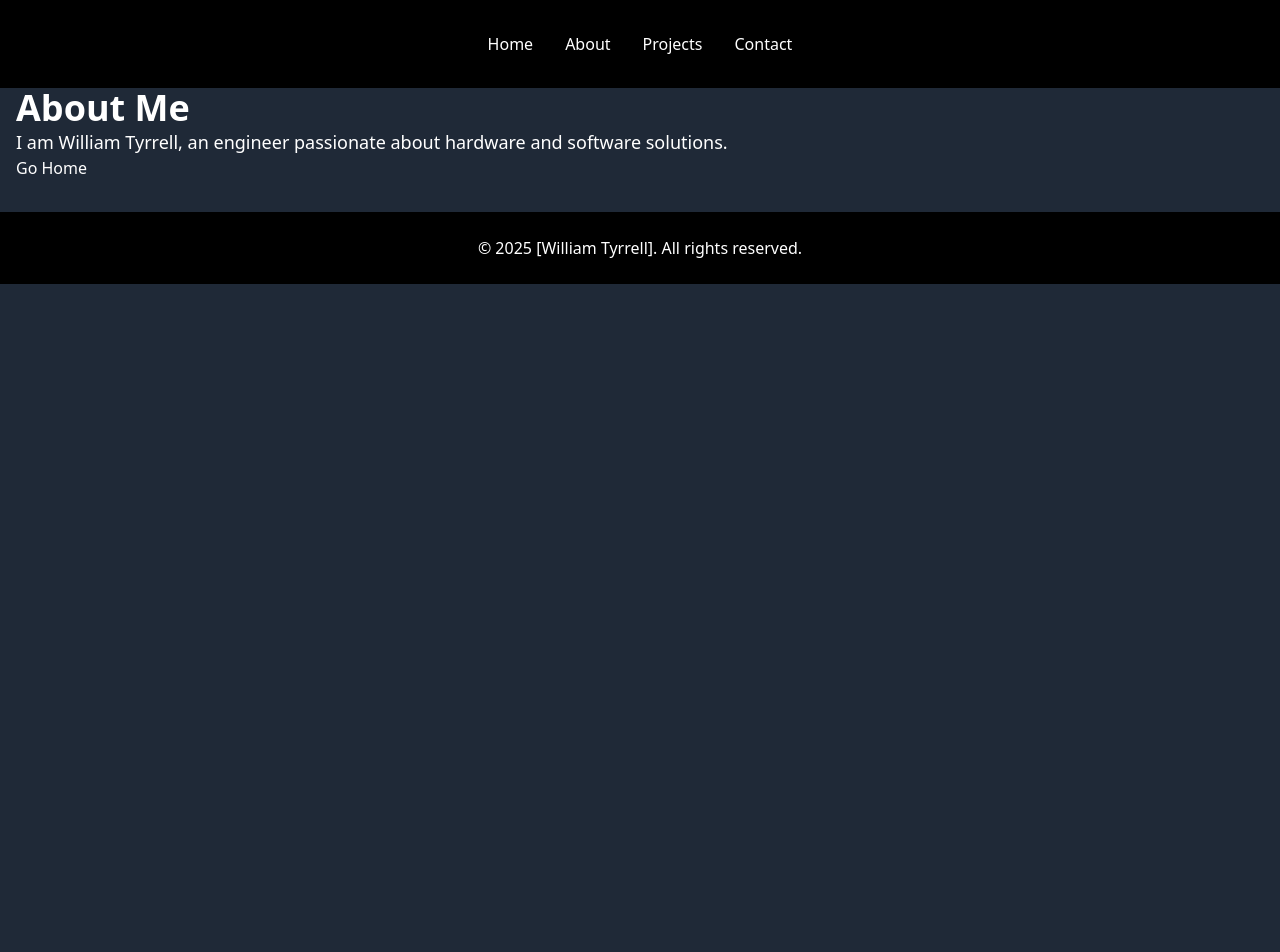
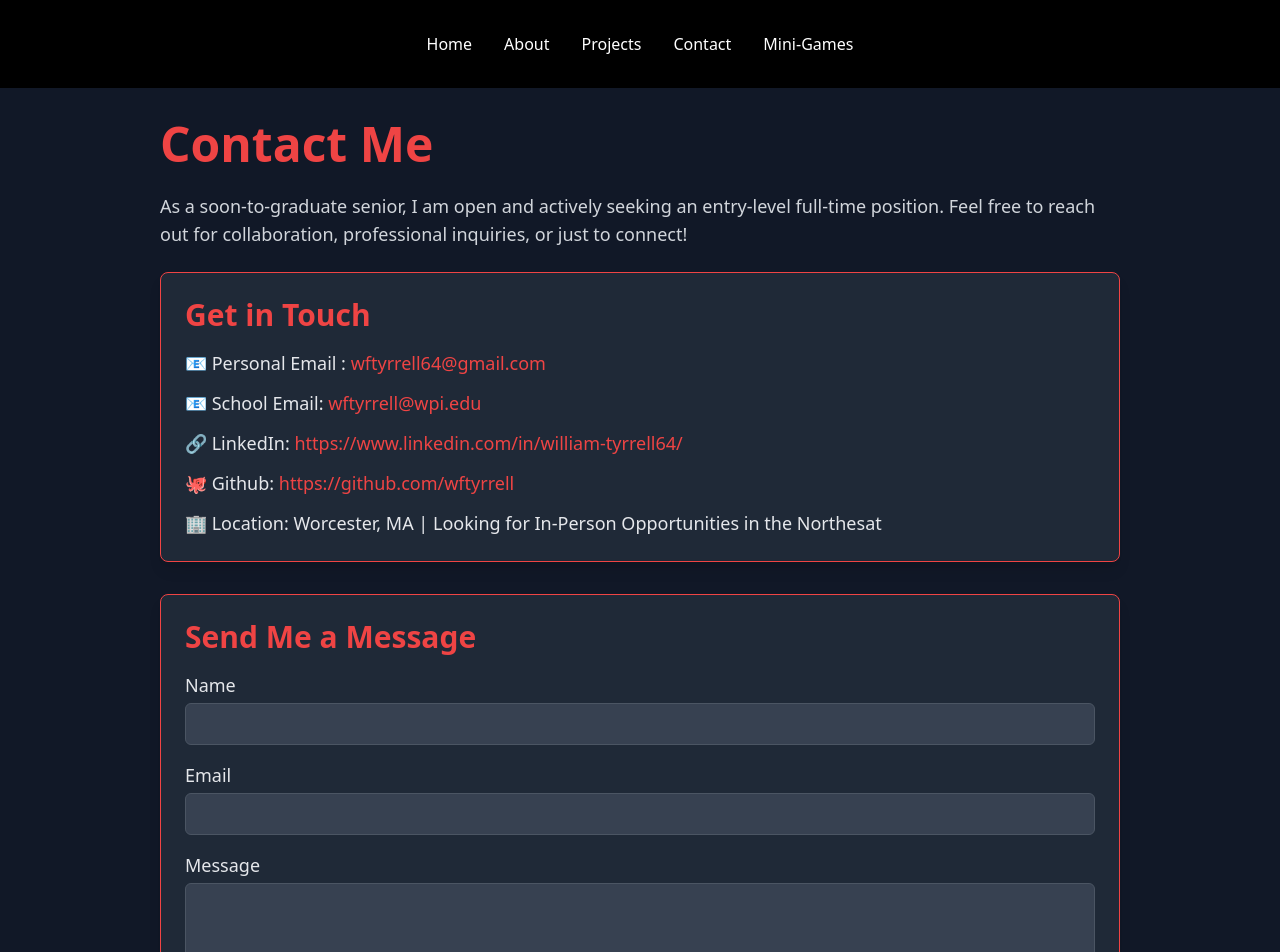
Before and after one commit to wftyrrell/personal-website, a Next.js app: page /contact in a window 1280 px wide. Shown: the top 952 px of the page. Before the commit the page ends 800 px from the top, so only its background shows below. Built offline with nearby package versions, Linux system fonts and the light colour scheme.

Commit message:
Updates to projects and UI

```diff
--- a/src/app/contact/page.tsx
+++ b/src/app/contact/page.tsx
@@ -1,16 +1,80 @@
-// src/app/about/page.tsx
 "use client";
 
-import React from 'react';
-// import Image from 'next/image';
-import Link from 'next/link';
+import React from "react";
+import Link from "next/link";
 
 const Contact = () => {
   return (
-    <div>
-      <h1 className="text-4xl font-bold">About Me</h1>
-      <p className="text-lg">I am William Tyrrell, an engineer passionate about hardware and software solutions.</p>
-      <Link href="/">Go Home</Link>
+    <div className="max-w-5xl mx-auto p-8 bg-gray-900 text-white">
+      {/* Header */}
+      <h1 className="text-5xl font-bold text-red-500 mb-6">Contact Me</h1>
+
+      {/* Introduction */}
+      <p className="text-lg mb-6 text-gray-300">
+        As a soon-to-graduate senior, I am open and actively seeking an entry-level full-time position.
+        Feel free to reach out for collaboration, professional inquiries, or just to connect!
+      </p>
+
+      {/* Contact Info */}
+      <div className="bg-gray-800 p-6 rounded-lg shadow-lg border border-red-500 mb-8">
+        <h2 className="text-3xl font-semibold text-red-500 mb-4">Get in Touch</h2>
+        <ul className="text-lg space-y-3 text-gray-200">
+          <li>
+            📧 Personal Email :{" "}
+            <a href="mailto:wftyrrell@example.com" className="text-red-500 hover:underline">
+              wftyrrell64@gmail.com
+            </a>
+          </li>
+          <li>
+            📧 School Email:{" "}
+            <a href="mailto:wftyrrell@example.com" className="text-red-500 hover:underline">
+              wftyrrell@wpi.edu
+            </a>
+          </li>
+          <li>
+            🔗 LinkedIn:{" "}
+            <a href="https://www.linkedin.com/in/william-tyrrell64/" target="_blank" rel="noopener noreferrer" className="text-red-500 hover:underline">
+              https://www.linkedin.com/in/william-tyrrell64/
+            </a>
+          </li>
+          <li>
+            🐙 Github:{" "}
+            <a href="https://github.com/wftyrrell" target="_blank" rel="noopener noreferrer" className="text-red-500 hover:underline">
+              https://github.com/wftyrrell
+            </a>
+          </li>
+          <li>
+            🏢 Location: Worcester, MA | Looking for In-Person Opportunities in the Northesat
+          </li>
+        </ul>
+      </div>
+
+      {/* Contact Form */}
+      <div className="bg-gray-800 p-6 rounded-lg shadow-lg border border-red-500">
+        <h2 className="text-3xl font-semibold text-red-500 mb-4">Send Me a Message</h2>
+        <form action="https://formspree.io/f/xpwqggpj" method="POST" className="space-y-4">
+          <div>
+            <label className="block text-lg text-gray-200 mb-1">Name</label>
+            <input type="text" name="name" required className="w-full p-2 bg-gray-700 text-white border border-gray-600 rounded-md focus:outline-none focus:ring-2 focus:ring-red-500" />
+          </div>
+          <div>
+            <label className="block text-lg text-gray-200 mb-1">Email</label>
+            <input type="email" name="email" required className="w-full p-2 bg-gray-700 text-white border border-gray-600 rounded-md focus:outline-none focus:ring-2 focus:ring-red-500" />
+          </div>
+          <div>
+            <label className="block text-lg text-gray-200 mb-1">Message</label>
+            <textarea name="message" required rows={4} className="w-full p-2 bg-gray-700 text-white border border-gray-600 rounded-md focus:outline-none focus:ring-2 focus:ring-red-500"></textarea>
+          </div>
+          <button type="submit" className="bg-red-600 text-black text-xl font-bold py-2 px-6 rounded-md hover:bg-red-800 transition duration-300">
+            Send Message
+          </button>
+        </form>
+      </div>
+
+      {/* Back to Home */}
+      <div className="mt-8">
+        <Link href="/" className="text-lg text-red-500 hover:underline">← Back to Home</Link>
+      </div>
     </div>
   );
 };
--- a/src/app/layout.tsx
+++ b/src/app/layout.tsx
@@ -1,13 +1,12 @@
 import type { Metadata } from "next";
 import "./globals.css";
 
-// import NavBar from "../components/nav/NavBar";
 import Footer from "../components/footer";
 import Header from "../components/header";
 
 export const metadata: Metadata = {
   title: "William Tyrrell", // Default title
-  description: "Default description for my website.",
+  description: "Portfolio website of William Tyrrell.",
 };
 
 export default function RootLayout({
@@ -18,19 +17,14 @@ export default function RootLayout({
   return (
     <html lang="en">
       <head>
-        <link rel="icon" href="/personal-website/headshot.jpg" type="image/jpeg" />
+        {/* ✅ Correct Favicon Path */}
+        <link rel="icon" href="/headshot.jpg" type="image/jpeg" />
       </head>
-      <body className="flex flex-col">
+      {/* ✅ Full Page Flexbox Layout to Stick Footer to Bottom */}
+      <body className="flex flex-col min-h-screen bg-gray-900 text-white">
         <Header />
-        {/* <div className="pb-24">
-          <NavBar />
-        </div> */}
-        <main className="pb-4 px-4">
-          {children}
-        </main>
-        <div className="pt-4">
-          <Footer />
-        </div>
+        <main className="flex-1 pb-4 px-4">{children}</main>
+        <Footer />
       </body>
     </html>
   );
--- /dev/null
+++ b/src/app/mini-games/page.tsx
@@ -0,0 +1,20 @@
+"use client";
+
+import React from "react";
+import Link from "next/link";
+
+const MiniGames = () => {
+  return (
+    <div className="max-w-5xl mx-auto p-8 bg-gray-900 text-white text-center">
+      <h1 className="text-5xl font-bold text-red-500 mb-6">Mini Games</h1>
+      <p className="text-2xl text-gray-300">🎮 Coming Soon! Stay Tuned. 🎮</p>
+
+      {/* Back to Home */}
+      <div className="mt-8">
+        <Link href="/" className="text-lg text-red-500 hover:underline">← Back to Home</Link>
+      </div>
+    </div>
+  );
+};
+
+export default MiniGames;
--- a/src/app/projects/page.tsx
+++ b/src/app/projects/page.tsx
@@ -53,16 +53,33 @@ const projects = {
       description: "A full-stack auction house platform built with React and AWS Amplify."
     },
     {
-      name: "AI-Powered Resume Analyzer",
-      image: "/personal-website/resume_analyzer.jpg",
-      repo: "https://github.com/wftyrrell/ai-resume-analyzer",
+      name: "WPI Course Tracker",
+      image: "/personal-website/Wpi_seal.png",
+      repo: "https://github.com/dugganm24/WPI-Course-Tracker",
       description: "An AI-driven tool for analyzing and scoring resumes using NLP."
+    },
+  ],
+  Python: [
+    {
+      name: "Binary Classification",
+      image: "/personal-website/melanoma.png",
+      repo: "https://github.com/wftyrrell/Binary-classification-on-melanoma-and-naevus-images",
+      description: "This Project Implements a Binary classification of images of melanoma and naevus"
+    },
+  ],
+  Other: [
+    {
+      name: "Major Qualifying Project",
+      image: "/personal-website/a2f.jpg",
+      repo: "https://github.com/dugganm24/MQP",
+      description: "Full-stack Implementation of streamlined alternative to WPI tracking sheets"
     },
   ],
 };
 
+
 const Projects = () => {
-  const [activeTab, setActiveTab] = useState<"Embedded" | "HDL" | "Full-Stack">(
+  const [activeTab, setActiveTab] = useState<"Embedded" | "HDL" | "Full-Stack" | "Python" | "Other">(
     "Embedded"
   );
 
@@ -75,7 +92,7 @@ const Projects = () => {
         {Object.keys(projects).map((category) => (
           <button
             key={category}
-            onClick={() => setActiveTab(category as "Embedded" | "HDL" | "Full-Stack")}
+            onClick={() => setActiveTab(category as "Embedded" | "HDL" | "Full-Stack" | "Python" | "Other")}
             className={`px-4 py-2 rounded-md text-lg font-semibold ${
               activeTab === category ? "bg-red-600 text-black" : "bg-gray-700 text-white"
             } transition-all duration-300`}
--- a/src/components/header.tsx
+++ b/src/components/header.tsx
@@ -26,6 +26,11 @@ const Header = () => {
                             <span className="hover:text-gray-400 cursor-pointer">Contact</span>
                         </Link>
                     </li>
+                    <li>
+                        <Link href="/mini-games" passHref>
+                            <span className="hover:text-gray-400 cursor-pointer">Mini-Games</span>
+                        </Link>
+                    </li>
                 </ul>
             </nav>
         </header>
--- a/src/components/home.tsx
+++ b/src/components/home.tsx
@@ -9,28 +9,28 @@ const basePath = '/personal-website'; // Must match `basePath` in next.config.ts
 const featuredProjects = [
   {
     name: "RTOS Oscilloscope",
-      image: "/personal-website/TI_EK.jpg",
-      repo: "https://github.com/wftyrrell/oscilloscope-RTOS",
-      description: "Using the EK-TM4C1294XL board I am porting a 1 Msps digital oscilloscope, to run using a RealTime Operating System (RTOS)."
-  },
-  {
-    name: "RISC-V CPU Design",
-    image: `${basePath}/riscv_project.jpg`,
-    repo: "https://github.com/wftyrrell/riscv-cpu-design",
-    description: "A custom RISC-V CPU implemented in Verilog for FPGA deployment."
+    image: "/personal-website/TI_EK.jpg",
+    repo: "https://github.com/wftyrrell/oscilloscope-RTOS",
+    description: "Using the EK-TM4C1294XL board I am porting a 1 Msps digital oscilloscope, to run using a RealTime Operating System (RTOS)."
   },
   {
     name: "Auction House App",
-    image: `${basePath}/auction_house.jpg`,
-    repo: "https://github.com/wftyrrell/auction-house-app",
+    image: "/personal-website/auction.jpg",
+    repo: "https://github.com/apblanchard4/auction-house",
     description: "A full-stack auction house platform built with React and AWS Amplify."
+  },
+  {
+    name: "Major Qualifying Project",
+    image: "/personal-website/a2f.jpg",
+    repo: "https://github.com/dugganm24/MQP",
+    description: "This project focuses on generating realistic human facial video and mapping it onto a 3D surface to create expressive, lip-synced animations. "
   }
 ];
 
 const Home = () => {
   return (
     <div>
-      <div className="home-container w-full mb-4 flex flex-col items-center bg-gray-800">
+      <div className="home-container w-full mb-4 flex flex-col items-center">
         <header className="hero flex flex-col justify-center items-center bg-red border-4 border-red-800 p-4 w-full mb-4">
           <div className="flex items-center justify-center">
             <p className="text-red-600 text-6xl font-bold whitespace-nowrap">Hello!</p>
```
Also changed, not shown: public/a2f.jpg (added), public/melanoma.png (added).
